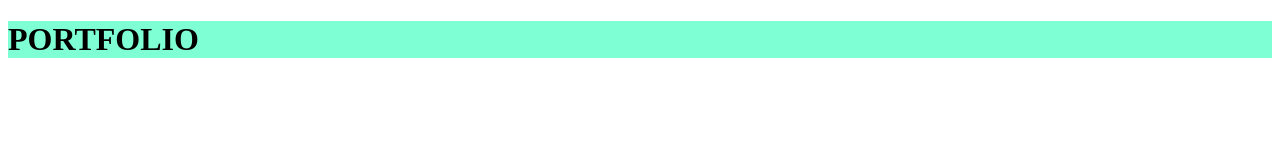
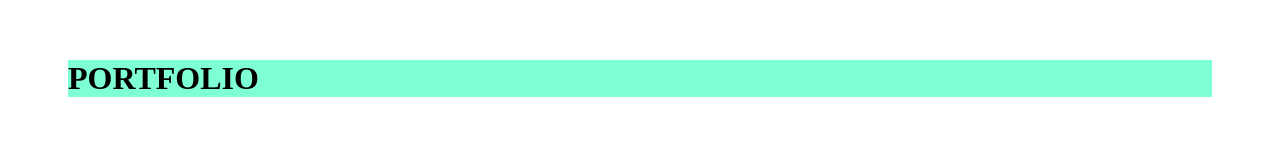
Before and after one commit to Natchanannnnnn/Natchanannnnn.github.io, a plain HTML site: page index.html in a window 1280 px wide. Drawn offline with Linux system fonts and the light colour scheme.

Commit message:
Update index.html

```diff
--- a/index.html
+++ b/index.html
@@ -6,7 +6,7 @@
     <title>Document</title>
 </head>
 <body>
-    <div style="background-color: aquamarine; margin: 0% ;">
+    <div style="background-color: aquamarine; margin: 60px ;">
         <h1>PORTFOLIO</h1>
     </div>
 </body>
```
